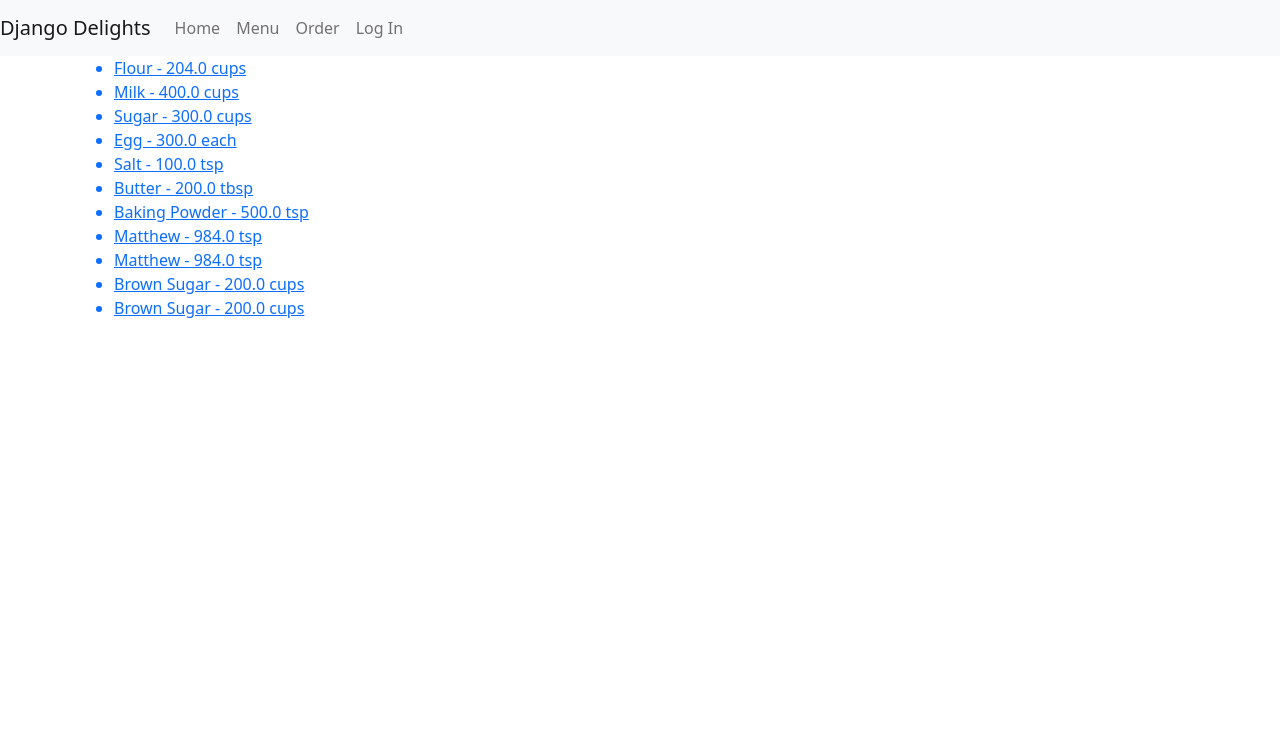
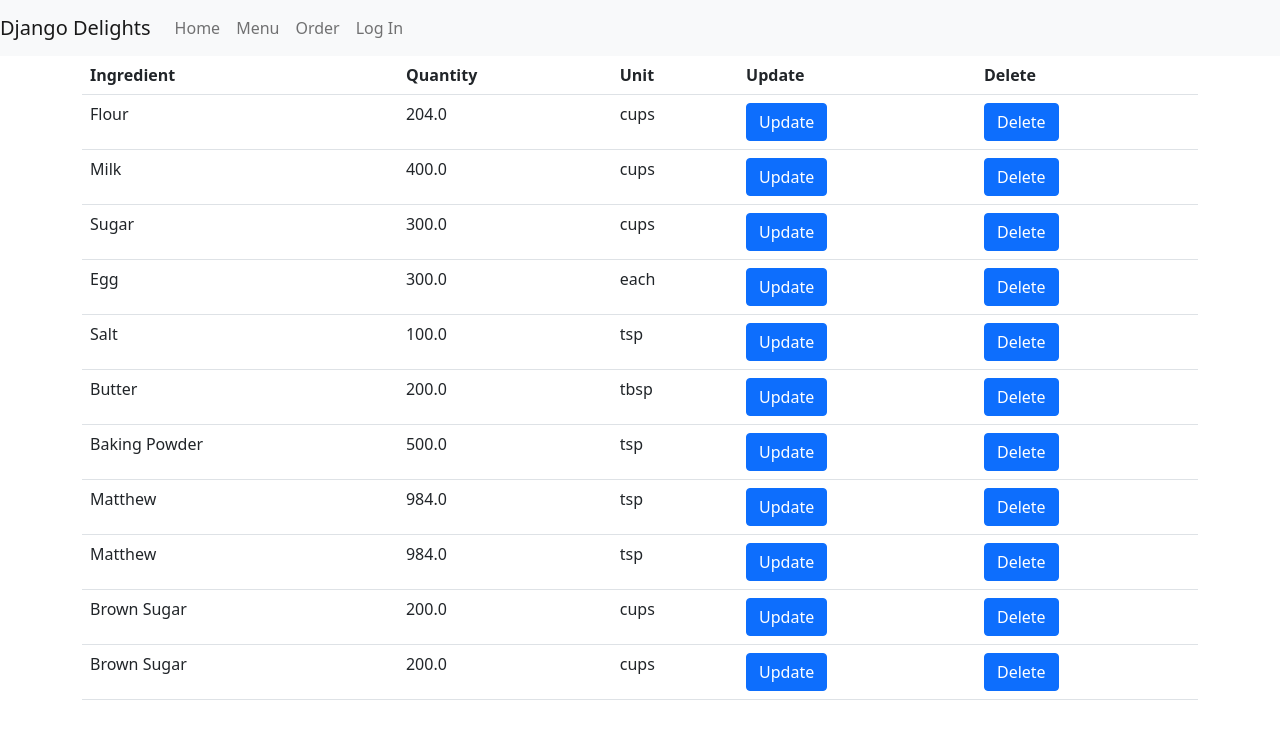
Before and after one commit to myerkes/djangodelights, a Django app: page /ingredients/ in a window 1280 px wide. Shown: the top 739 px of the page. Run offline with Django 3.2, Linux system fonts and the light colour scheme; data comes from the database, SQL or seed files in the repository; some libraries are stand-ins or nearby versions.

Commit message:
Format ingredient table using bootstrap

```diff
--- a/inventory/templates/inventory/ingredient_list.html
+++ b/inventory/templates/inventory/ingredient_list.html
@@ -4,11 +4,25 @@
 <div class="container">
     <div class="row">
         <div class="col">
-            <ul>
-            {% for ingredient in ingredient_list %}
-                <a href="./update/{{ ingredient.pk }}"><li>{{ ingredient }} - {{ ingredient.quantity }} {{ ingredient.unit }}</li></a>
-            {% endfor %}
-            </ul>
+            <table class="table">
+                <tr>
+                    <th>Ingredient</th>
+                    <th>Quantity</th>
+                    <th>Unit</th>
+                    <th>Update</th>
+                    <th>Delete</th>
+                </tr>
+
+                {% for ingredient in ingredient_list %}
+                <tr>
+                    <td>{{ ingredient }}</td>
+                    <td>{{ ingredient.quantity }}</td>
+                    <td>{{ ingredient.unit }}</td>
+                    <td><a class="btn btn-primary" href="./update/{{ ingredient.pk }}" role="button">Update</a></td>
+                    <td><a class="btn btn-primary" href="./delete/{{ ingredient.pk }}" role="button">Delete</a></td>
+                </tr>
+                {% endfor %}
+            </table>
         </div>
     </div>
 </div>
```
